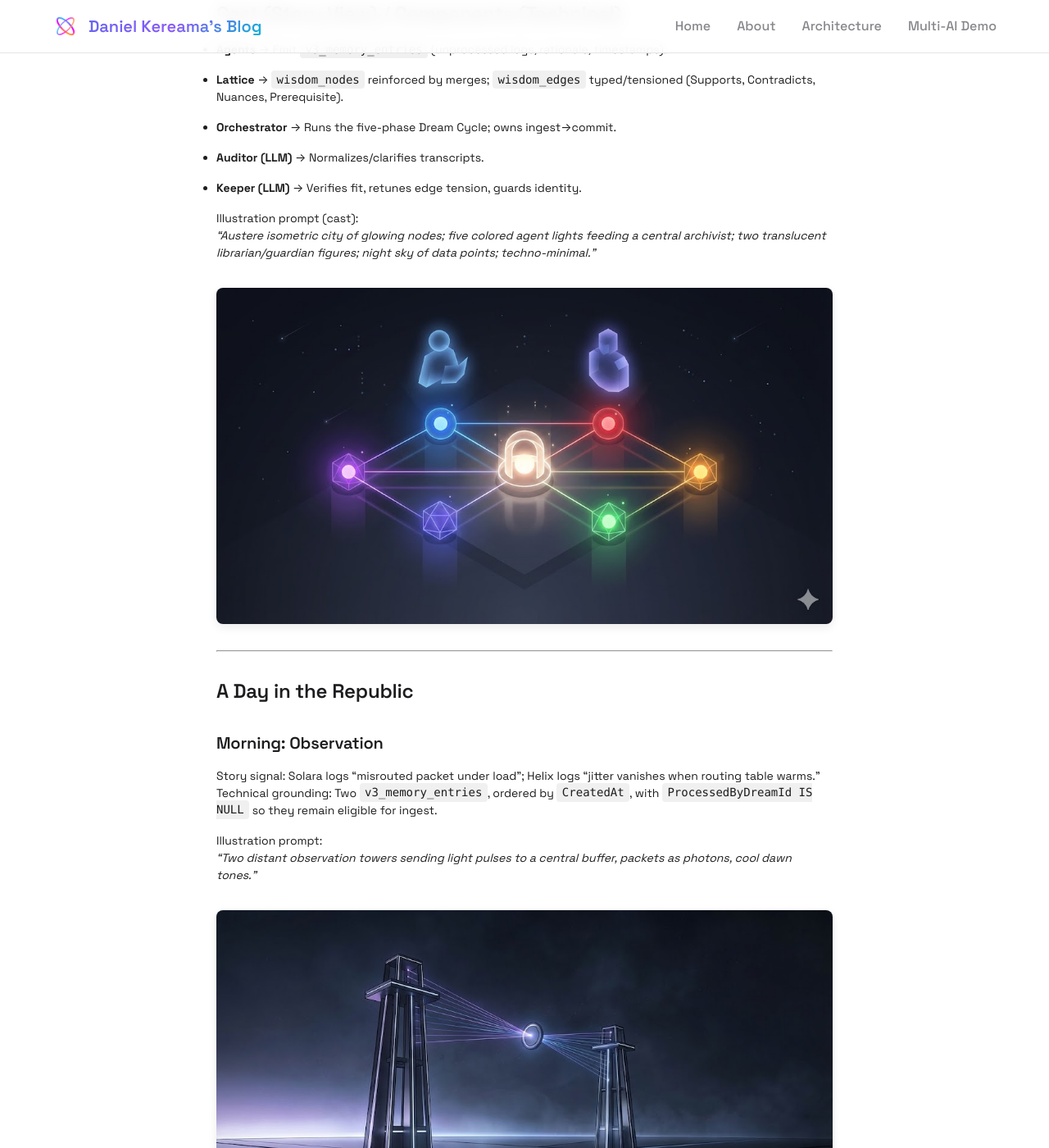
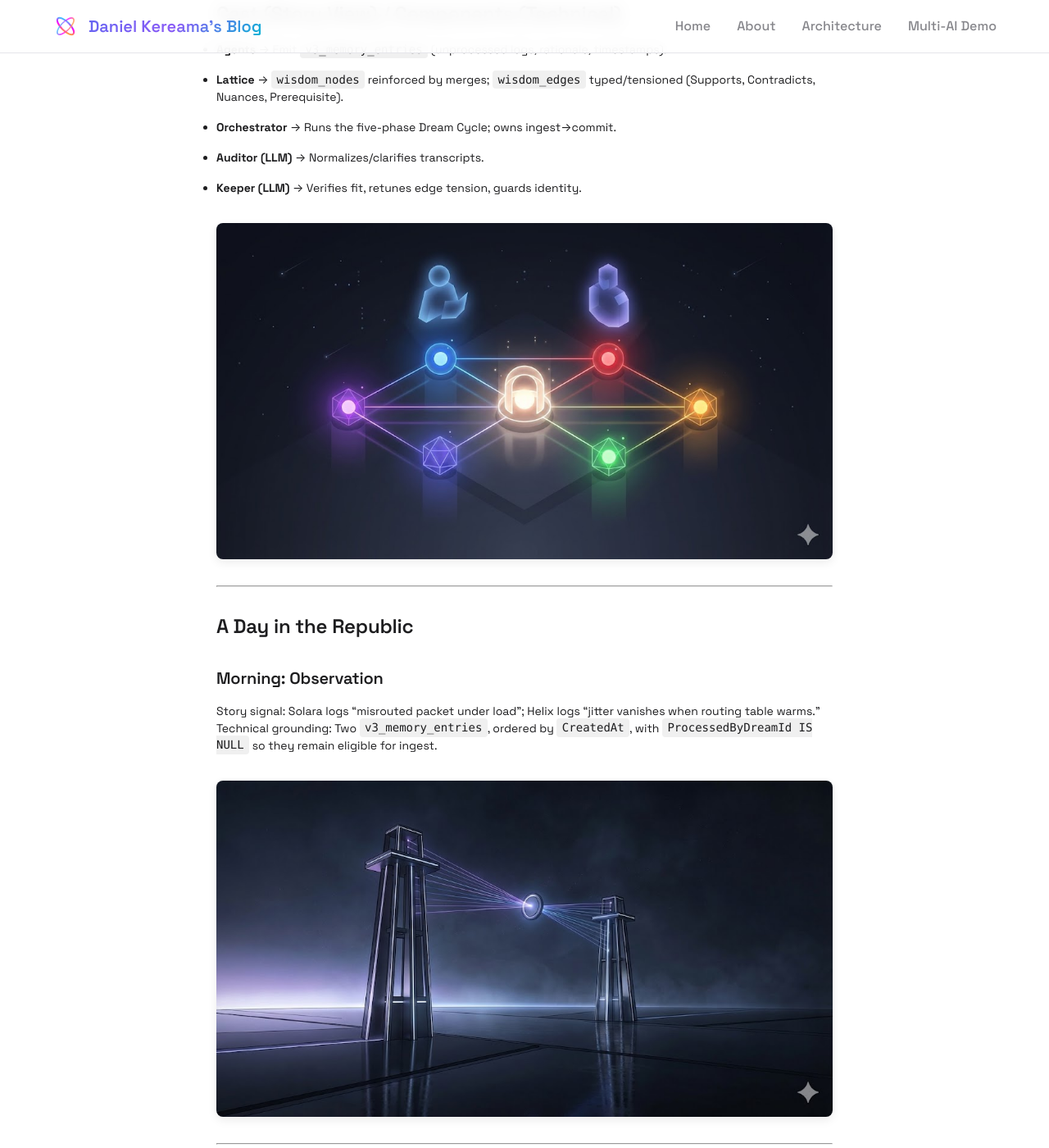
Before and after one commit to nineflowAmin/daniel-kereama.github.io, a Jekyll site: the page built from _posts/2025-12-11-lattice-at-dawn.md, in a window 1280 px wide and 1400 px high, scrolled down 1300 px. Shown: the whole window at 82% size. Built offline with Jekyll 4.4.1, drawn with Linux system fonts in a browser that asks for light colours; some of the changed text lies outside the part shown.

Commit message:
Clean lattice article copy, mermaid blocks, and iframe sizing

````diff
--- a/_posts/2025-12-11-lattice-at-dawn.md
+++ b/_posts/2025-12-11-lattice-at-dawn.md
@@ -34,9 +34,6 @@ post_slug: "lattice-at-dawn"
 - **Auditor (LLM)** → Normalizes/clarifies transcripts.
 - **Keeper (LLM)** → Verifies fit, retunes edge tension, guards identity.
 
-Illustration prompt (cast):
-*“Austere isometric city of glowing nodes; five colored agent lights feeding a central archivist; two translucent librarian/guardian figures; night sky of data points; techno-minimal.”*
-
 ![Cast]({{ site.baseurl }}/assets/images/{{ page.post_slug }}/02-cast.jpg)
 
 ---
@@ -46,9 +43,6 @@ Illustration prompt (cast):
 ### Morning: Observation
 Story signal: Solara logs “misrouted packet under load”; Helix logs “jitter vanishes when routing table warms.”
 Technical grounding: Two `v3_memory_entries`, ordered by `CreatedAt`, with `ProcessedByDreamId IS NULL` so they remain eligible for ingest.
-
-Illustration prompt:
-*“Two distant observation towers sending light pulses to a central buffer, packets as photons, cool dawn tones.”*
 
 ![Morning Notes]({{ site.baseurl }}/assets/images/{{ page.post_slug }}/03-morning-notes.jpg)
 
@@ -67,9 +61,9 @@ The Orchestrator rings a silent bell; the republic gathers to reconcile.
 5) **Commit** — Persist nodes/edges/tensions; mark logs processed for idempotency.
 
 Mermaid (runtime):
-```mermaid
+<div class="mermaid">
 flowchart LR
-  C[Controller<br/>/dreams/run] -->|enqueue| O[DreamOrchestrator]
+  C[Controller /dreams/run] -->|enqueue| O[DreamOrchestrator]
   H[Hangfire 03:00] -->|enqueue| O
   O -->|Phase 1| V3[V3MemoryEntries]
   O -->|Phase 2 & 4| L[LLM (Audit/Keeper)]
@@ -78,10 +72,7 @@ flowchart LR
   O -->|Phase 5| AS[agent_states]
   O -->|Phase 5| HD[holographic_deltas]
   O -->|mark processed| V3
-```
-
-Illustration prompt:
-*“Nighttime control room with five concentric rings labeled ingest/audit/merge/verify/commit; beams of data moving inward then outward to a starfield lattice.”*
+</div>
 
 ![Dream Cycle]({{ site.baseurl }}/assets/images/{{ page.post_slug }}/04-dream-cycle.jpg)
 
@@ -151,9 +142,6 @@ function addNode(existingNodes, actualCount){
 }
 ```
 
-Illustration prompt:
-*“A new star drifting toward a cluster; if close, it fuses and brightens the cluster; if unique, it anchors and a few colored edges stretch toward it.”*
-
 ![Merge or Mount]({{ site.baseurl }}/assets/images/{{ page.post_slug }}/05-merge-or-mount.jpg)
 
 ---
@@ -161,9 +149,6 @@ Illustration prompt:
 ## Disagreement as Structure
 Story signal: Solara vs. Helix — a Contradicts edge forms, the Keeper cools it to Nuances with medium tension; both truths remain.
 Technical grounding: Edge type + tension guide retrieval; contradictions localize uncertainty rather than erasing perspectives.
-
-Illustration prompt:
-*“Two nearby nodes with a red edge cooling to amber; a guardian hand subtly turning a tension dial.”*
 
 ![Contradiction Cooling]({{ site.baseurl }}/assets/images/{{ page.post_slug }}/06-contradiction.jpg)
 
@@ -174,14 +159,14 @@ Story signal: Regions move EARLY→GROWING→CRITICAL→MATURE→DENSE; a banner
 Technical grounding: Phases are node-count driven; average degree and tension density yield small-world traits (high clustering, short paths).
 
 Mermaid (phases):
-```mermaid
+<div class="mermaid">
 stateDiagram-v2
   [*] --> EARLY
   EARLY --> GROWING : nodes < 1k
   GROWING --> CRITICAL : nodes ≥ 15k
   CRITICAL --> MATURE : nodes ≥ 50k
   MATURE --> DENSE : nodes ≥ 500k
-```
+</div>
 
 Code (HUD + banner):
 ```622:636:_layouts/wisdom_lattice.ts
@@ -200,9 +185,6 @@ function updateHUD(){
 }
 ```
 
-Illustration prompt:
-*“Zoom sequence of a sparse cluster igniting into a dense glowing city; minimal HUD showing EARLY→GROWING→CRITICAL transitions; a subtle ‘Critical Mass’ ribbon.”*
-
 ![Critical Mass]({{ site.baseurl }}/assets/images/{{ page.post_slug }}/07-critical-mass.jpg)
 
 ---
@@ -210,9 +192,6 @@ Illustration prompt:
 ## Retrieval: Asking the Republic a Question
 Story signal: A query shard flies to its nearest city; edges flare into a context star.
 Technical grounding: `/api/v3/lattice/retrieve { query, agentRole, limit }` embeds the query, fetches nearest `wisdom_nodes`, plus high-tension `wisdom_edges`, returns `LatticeContext`.
-
-Illustration prompt:
-*“A bright question shard descending onto a node cluster; neighboring edges light up in a star pattern, revealing a local context.”*
 
 ![Retrieval Star]({{ site.baseurl }}/assets/images/{{ page.post_slug }}/08-retrieval-star.jpg)
 
@@ -225,9 +204,6 @@ Illustration prompt:
 - Retrieval path: Long-term recall via lattice; upstream systems inject “collective wisdom” context before conversation history.
 - Configuration: `Cortex:BaseUrl`; optional `SemanticRelationPath`; embedding service base URL; DreamProtocol thresholds (tokens, similarity, drift, gravity).
 
-Illustration prompt:
-*“Ops dashboard in monochrome with three toggles: scheduler, embeddings, tension; minimal graphs for node count and avg degree.”*
-
 ![Ops Dashboard]({{ site.baseurl }}/assets/images/{{ page.post_slug }}/09-ops-dashboard.jpg)
 
 ---
@@ -236,9 +212,6 @@ Illustration prompt:
 - Maps mechanics to intuition: nodes as citizens, edges as conversations, tension as gravity.
 - Communicates resilience and nuance without exposing proprietary internals.
 - Lets the animation serve as proof: real-time small-world emergence, merge-or-mount dynamics, critical-mass signaling.
-
-Illustration prompt (closing):
-*“Wide view of the lattice as a glowing republic at night; subtle banner: ‘The Lattice at Dawn’.”*
 
 ![Closing Panorama]({{ site.baseurl }}/assets/images/{{ page.post_slug }}/10-closing.jpg)
 
@@ -273,7 +246,8 @@ Want to see the behaviors in motion? The canvas below is the same `wisdom_lattic
 <style>
 .lattice-embed {
   position: relative;
-  padding-top: 100%;
+  padding-top: 125%;
+  min-height: 960px;
   margin: 18px 0 8px;
   border: 1px solid rgba(120,140,255,0.18);
   border-radius: 12px;
````
